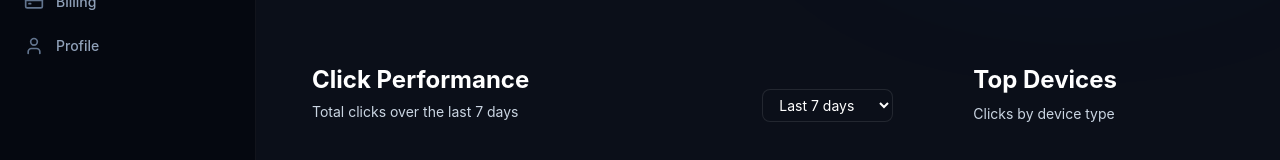
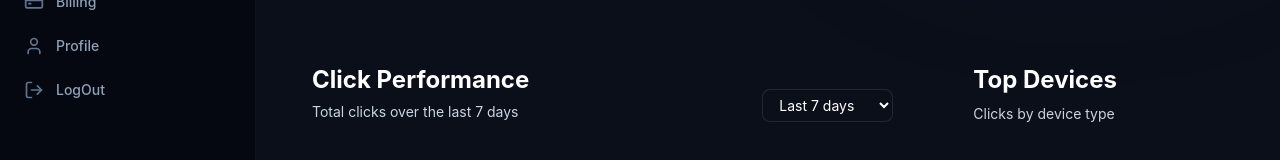
Before and after one commit to mashrafimahin/Trimliy-Audit, a React (Vite) app: page /dashboard in a window 1280 px wide. Shown: the part 342-502 px from the top of the page. Built offline with nearby package versions, Linux system fonts and the light colour scheme.

Commit message:
LogOut Method Added

```diff
--- a/src/components/Sidebar.jsx
+++ b/src/components/Sidebar.jsx
@@ -2,8 +2,9 @@
 import { useState } from "react";
 import { Link } from "react-router";
 import { useSlices } from "../hooks/useSlices";
+import { AccountLogOut } from "../handler/AccountLogOut";
 // icons
-import { Link as LinkIcon } from "lucide-react";
+import { Link as LinkIcon, LogOut } from "lucide-react";
 //  utility tools
 import { cn } from "../utils/ClassMerger";
 import {
@@ -24,6 +25,11 @@ const Sidebar = () => {
     setIsActive(path);
     dispatch(handleView(path));
     dispatch(handleMobileToggle());
+  };
+
+  // handle logout
+  const handleLogOut = async () => {
+    await AccountLogOut();
   };
 
   return (
@@ -71,6 +77,13 @@ const Sidebar = () => {
               <span>{item.name}</span>
             </button>
           ))}
+          <button
+            onClick={handleLogOut}
+            className="w-full flex items-center gap-3 px-3 py-2.5 rounded-xl text-sm font-medium transition-all group cursor-pointer text-slate-400 hover:bg-red-500/10 hover:text-red-400"
+          >
+            <LogOut className="w-5 h-5 shrink-0 text-slate-500 group-hover:text-red-400" />
+            <span>LogOut</span>
+          </button>
         </nav>
       </aside>
     </div>
```
